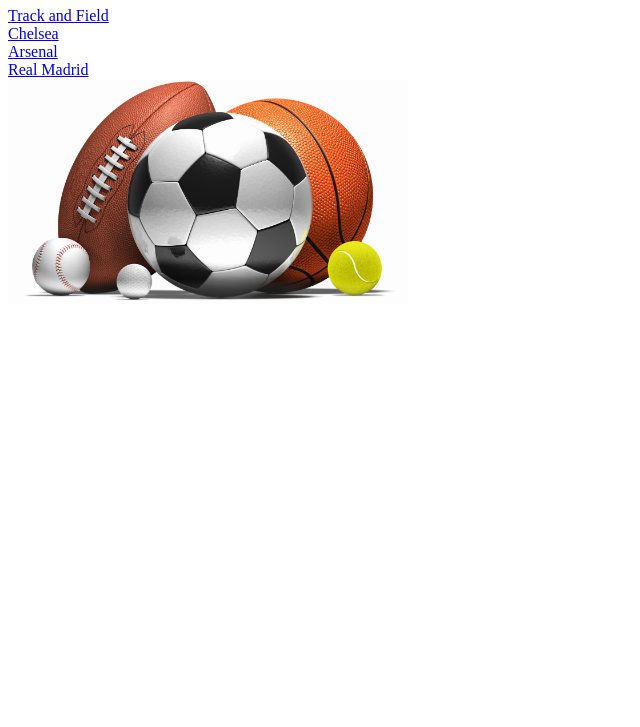
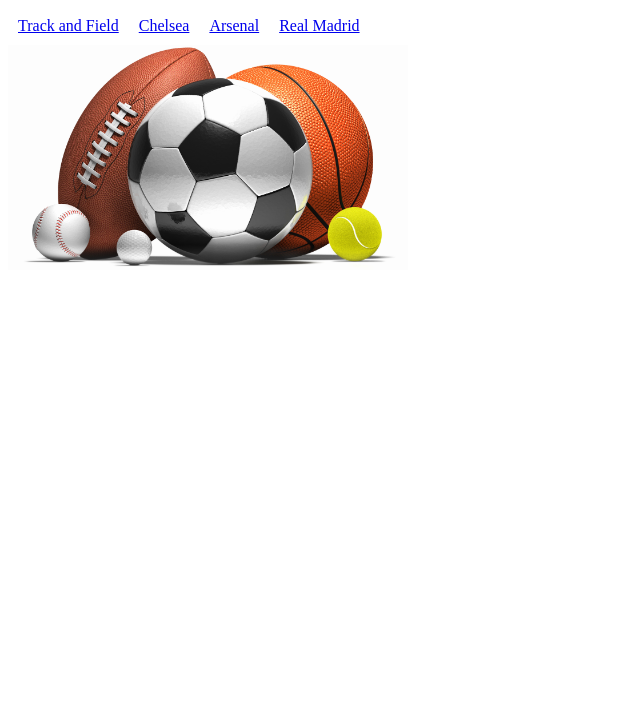
Before and after one commit to AhaanChabba/Group-Project-, a plain HTML site: page index.html in a window 1280 px wide. Shown: the part 73-800 px from the top of the page, without its empty margins (0-640 px from the left). Drawn offline with Linux system fonts and the light colour scheme.

Commit message:
Fixed the index page to meet requirements

```diff
--- a/index.html
+++ b/index.html
@@ -1,18 +1,28 @@
 <!DOCTYPE html>
 <html>
+
 <head>
-        <link rel = "stylesheet" href="styles/index.css">
+    <link rel="stylesheet" href="styles/index.css">
     <title> Sports </title>
 </head>
+
 <body>
     <h1> Sports </h1>
     <section>
+        <article>
             <a href="./AlisaHTMLfile.html"> Track and Field</a>
+        </article>
+        <article>
             <a href="./Chelsea.html">Chelsea</a>
+        </article>
+        <article>
             <a href="./Ahaan.html">Arsenal</a>
+        </article>
+        <article>
             <a href="./AdamHTMLFile.html">Real Madrid</a>
+        </article>
     </section>
-        <img src="./getty.jpg" width= "400"
-            height= "" alt="TrackImage">
+    <img src="./getty.jpg" width="400" height="" alt="TrackImage">
 </body>
+
 </html>
--- a/styles/index.css
+++ b/styles/index.css
@@ -1,6 +1,11 @@
-section{
+section {
 
     display: flex;
-    flex-direction: column;
-    flex: 200px;
+    flex-direction: row;
+    flex-wrap: wrap;
+    flex: 10px;
 }
+
+article {
+    margin: 10px;
+}
```
Also changed, not shown: Chelsea.html (+7 -6 lines). Lines whose indentation alone changed are shown as unchanged.
